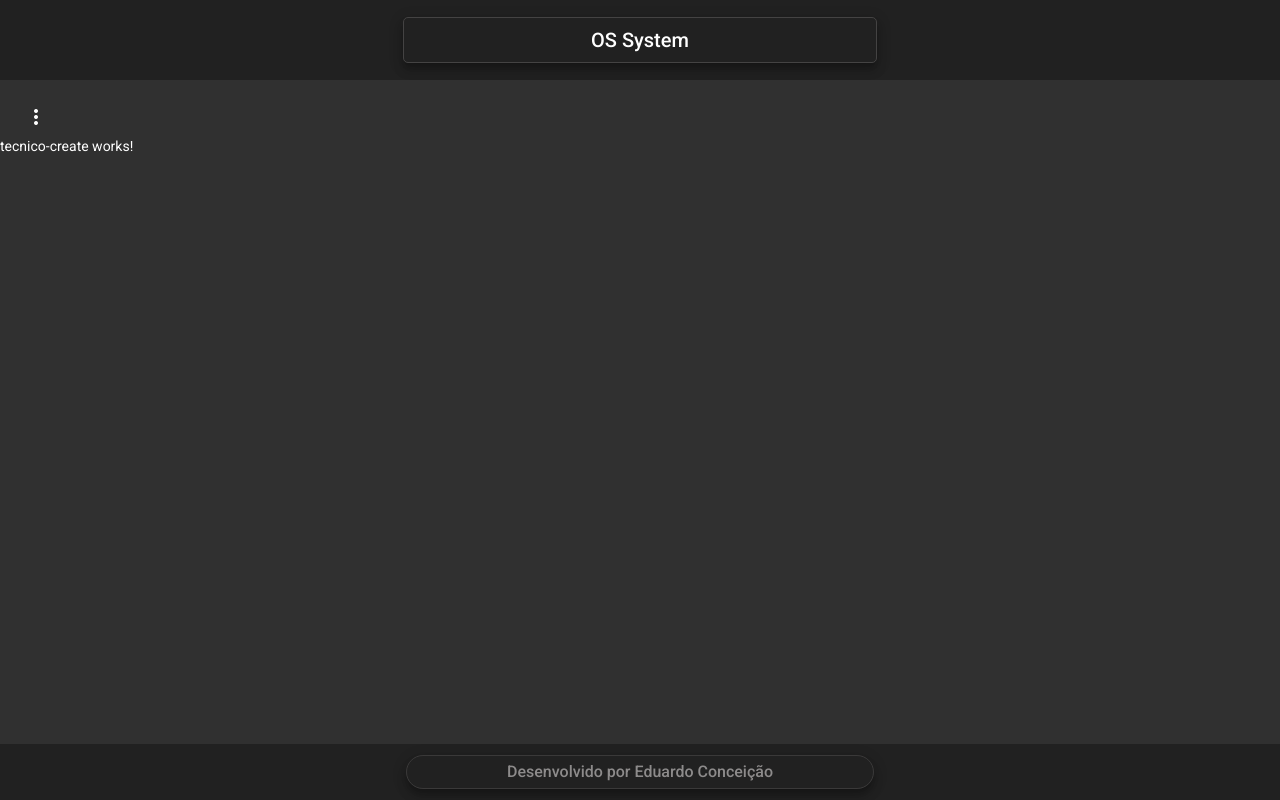
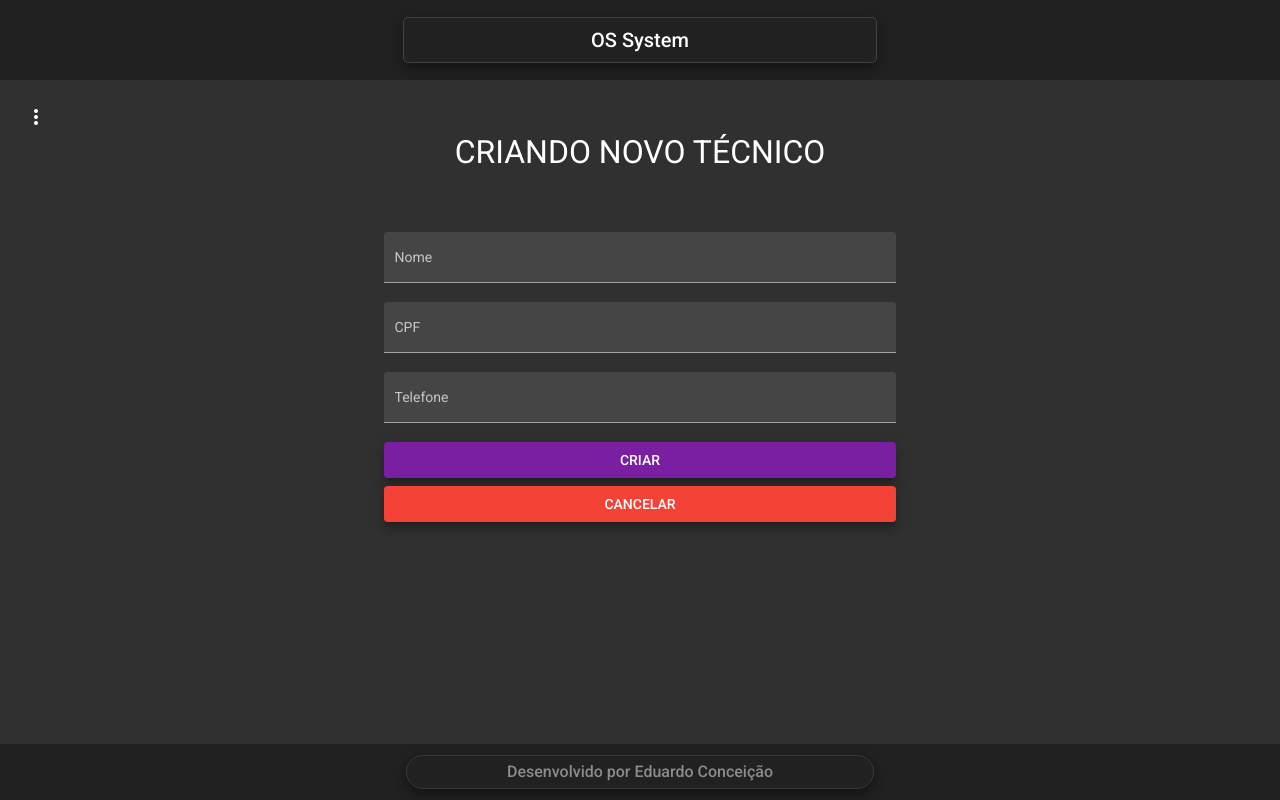
Before and after one commit to eduardoconceicao90/os-front, an Angular app: page /tecnicos/create in a window 1280 px wide. Built offline with nearby package versions, Linux system fonts and the light colour scheme.

Commit message:
Componente create para TecnicoParte 2

```diff
--- a/src/app/views/components/tecnico/tecnico-create/tecnico-create.component.css
+++ b/src/app/views/components/tecnico/tecnico-create/tecnico-create.component.css
@@ -0,0 +1,20 @@
+.form{
+    width: 40%;
+    margin: auto;
+}
+
+h1{
+    text-align: center;
+    font-size: 2rem;
+    margin-bottom: 4rem;
+}
+
+.full-width{
+    width: 100%;
+}
+
+
+button{
+    width: 100%;
+    margin-bottom: .5rem;
+}
--- a/src/app/views/components/tecnico/tecnico-create/tecnico-create.component.html
+++ b/src/app/views/components/tecnico/tecnico-create/tecnico-create.component.html
@@ -1 +1,24 @@
-<p>tecnico-create works!</p>
+<form class="form">
+    <h1>CRIANDO NOVO TÉCNICO</h1>
+
+    <mat-form-field class="full-width" appearance="fill">
+      <mat-label>Nome</mat-label>
+      <input matInput placeholder="Ex. Eduardo Conceição">
+    </mat-form-field>
+
+    <mat-form-field class="full-width" appearance="fill">
+        <mat-label>CPF</mat-label>
+        <input matInput placeholder="Ex. 000.000.000-00">
+      </mat-form-field>
+
+      <mat-form-field class="full-width" appearance="fill">
+        <mat-label>Telefone</mat-label>
+        <input matInput placeholder="Ex. (00) 90000-0000">
+      </mat-form-field>
+
+      <div class="buttons">
+        <button class="mat-elevation-z8" mat-raised-button color="primary">CRIAR</button>
+        <button (click)="cancel()" class="mat-elevation-z8" mat-raised-button color="warn">CANCELAR</button>
+     </div>
+
+  </form>
--- a/src/app/views/components/tecnico/tecnico-create/tecnico-create.component.ts
+++ b/src/app/views/components/tecnico/tecnico-create/tecnico-create.component.ts
@@ -1,4 +1,5 @@
 import { Component, OnInit } from '@angular/core';
+import { Router } from '@angular/router';
 
 @Component({
   selector: 'app-tecnico-create',
@@ -7,9 +8,13 @@ import { Component, OnInit } from '@angular/core';
 })
 export class TecnicoCreateComponent implements OnInit {
 
-  constructor() { }
+  constructor(private router : Router) { }
 
   ngOnInit(): void {
   }
 
+  cancel(): void {
+    this.router.navigate(['tecnicos'])
+  }
+
 }
```
